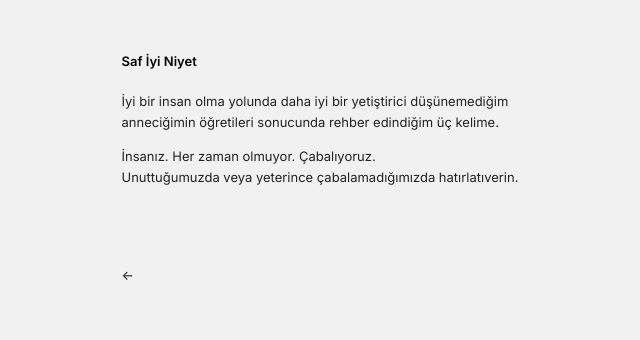
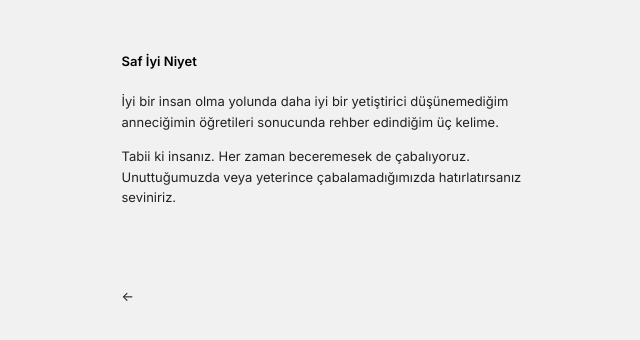
Before and after one commit to hayriartar/hayriartar.github.io, a Jekyll site: the page built from _posts/2022-08-05-safiyiniyet.md, in a window 1280 px wide. Shown: the top 340 px of the page, without its empty margins (311-951 px from the left). Built offline with Jekyll 4.4.1, drawn with Linux system fonts in a browser that asks for light colours.

Commit message:
Update 2022-08-05-safiyiniyet.md

```diff
--- a/_posts/2022-08-05-safiyiniyet.md
+++ b/_posts/2022-08-05-safiyiniyet.md
@@ -8,8 +8,8 @@ category: pages
 İyi bir insan olma yolunda daha iyi bir yetiştirici düşünemediğim anneciğimin öğretileri sonucunda rehber edindiğim üç kelime.
 
 
-İnsanız. Her zaman olmuyor. Çabalıyoruz.
-Unuttuğumuzda veya yeterince çabalamadığımızda hatırlatıverin.
+Tabii ki insanız. Her zaman beceremesek de çabalıyoruz.
+Unuttuğumuzda veya yeterince çabalamadığımızda hatırlatırsanız seviniriz.
 
 
 <style>
```
